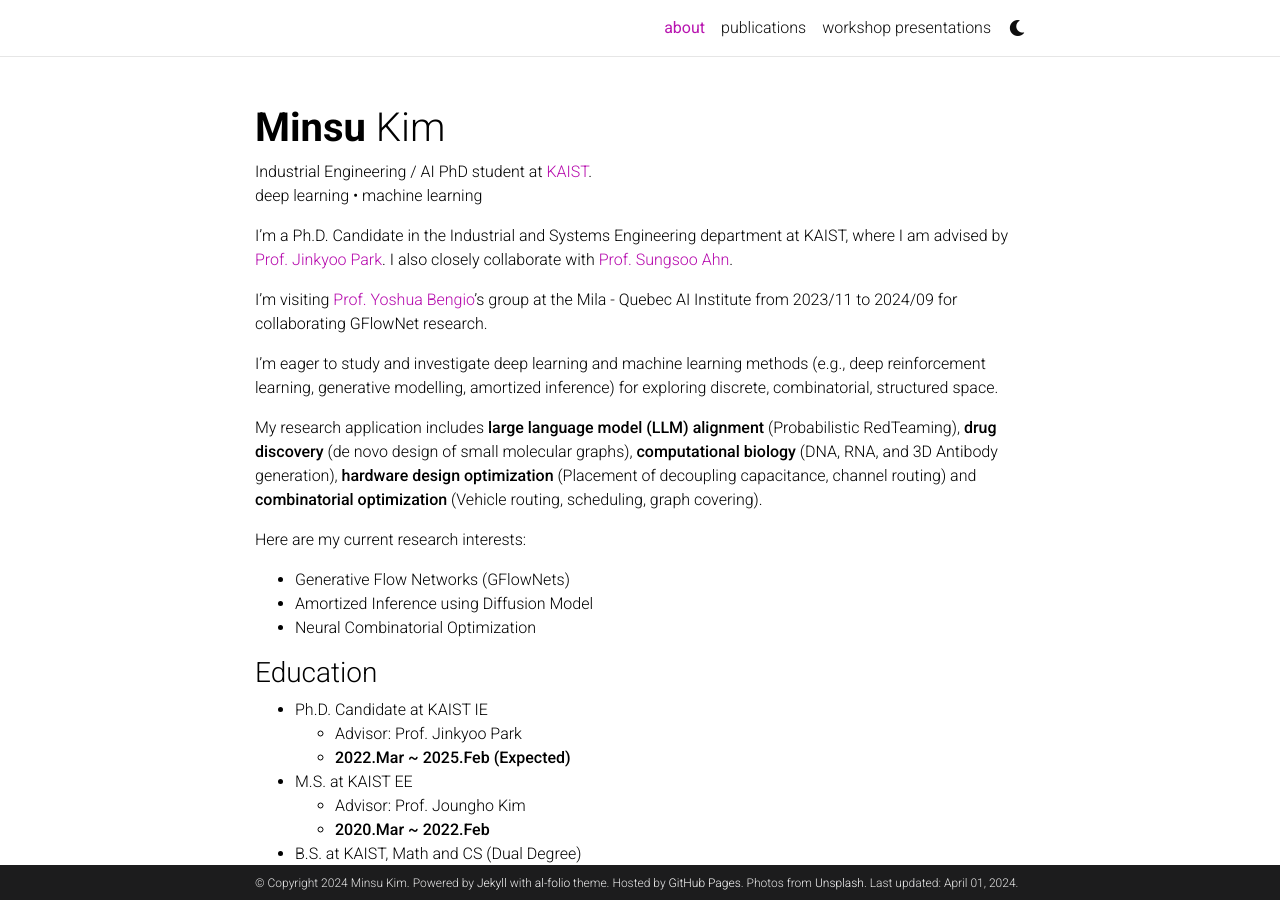
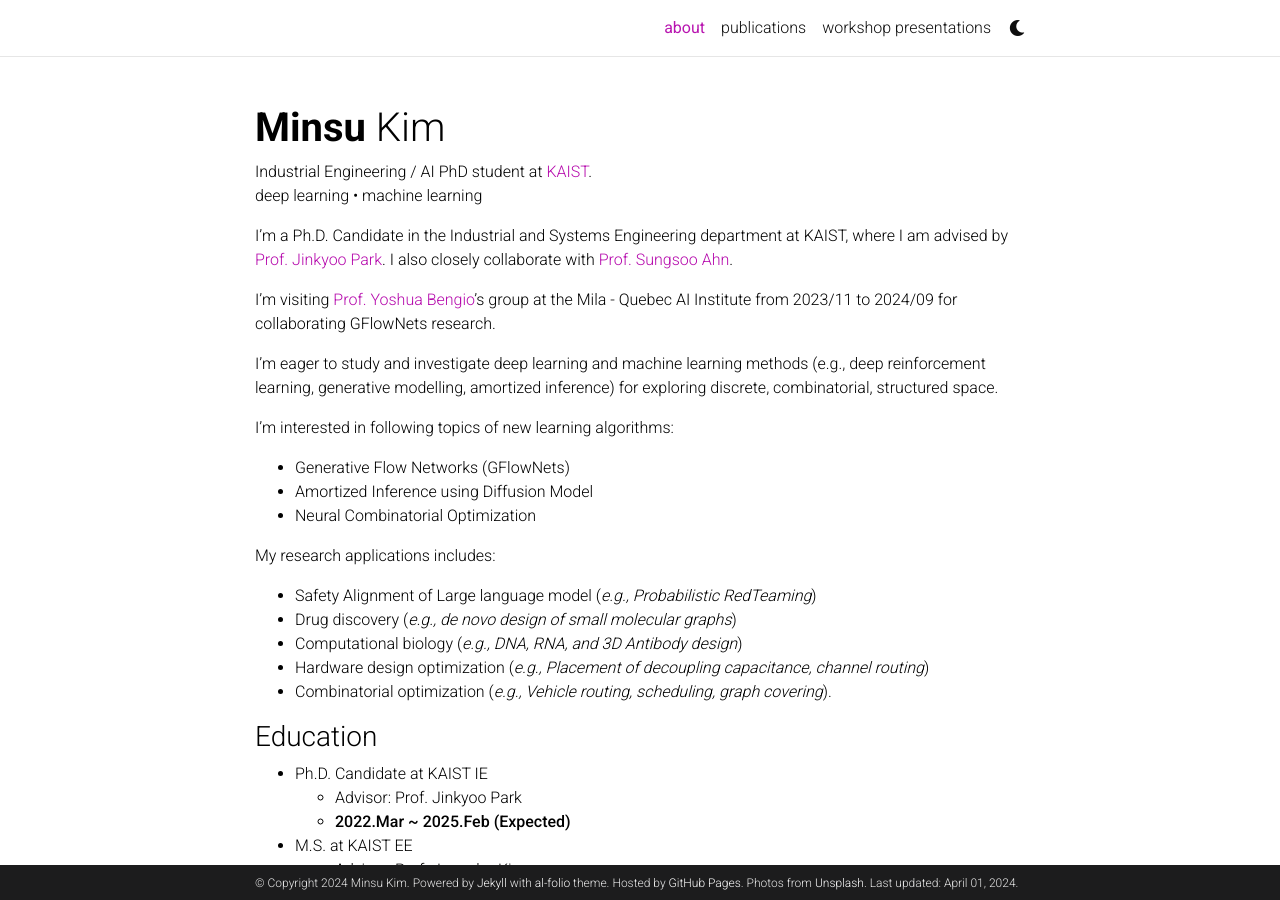
Before and after one commit to minsuukim/minsuukim.github.io, a Jekyll site: the page built from _pages/about.md, in a window 1280 px wide and 900 px high. Built offline with Jekyll 4.4.1, drawn with Linux system fonts in a browser that asks for light colours; comment, search, counter and statistics services are not loaded; a style sheet for code colours, icons or effects is not loaded.

Commit message:
Update about.md

```diff
--- a/_pages/about.md
+++ b/_pages/about.md
@@ -16,23 +16,24 @@ news: true  # includes a list of news items
 selected_papers: false # includes a list of papers marked as "selected={true}"
 social: true  # includes social icons at the bottom of the page
 ---
-
-
-
 I’m a Ph.D. Candidate in the Industrial and Systems Engineering department at KAIST, where I am advised by <a href="http://silab.kaist.ac.kr/our-team/">Prof. Jinkyoo Park</a>. I also closely collaborate with <a href="https://sites.google.com/view/sungsooahn0215/home">Prof. Sungsoo Ahn</a>.
 
-I'm visiting <a href="https://yoshuabengio.org/">Prof. Yoshua Bengio</a>'s group at the Mila - Quebec AI Institute from 2023/11 to 2024/09 for collaborating GFlowNet research.
+I'm visiting <a href="https://yoshuabengio.org/">Prof. Yoshua Bengio</a>'s group at the Mila - Quebec AI Institute from 2023/11 to 2024/09 for collaborating GFlowNets research.
 
 I'm eager to study and investigate deep learning and machine learning methods (e.g., deep reinforcement learning, generative modelling, amortized inference) for exploring discrete, combinatorial, structured space.
 
-My research application includes **large language model (LLM) alignment** (Probabilistic RedTeaming), **drug discovery** (de novo design of small molecular graphs), **computational biology** (DNA, RNA, and 3D Antibody generation), **hardware design optimization** (Placement of decoupling capacitance, channel routing) and **combinatorial optimization** (Vehicle routing, scheduling, graph covering).
-
-Here are my current research interests:
+I'm interested in following topics of new learning algorithms:
 - Generative Flow Networks (GFlowNets)
 - Amortized Inference using Diffusion Model
 - Neural Combinatorial Optimization
 
 
+My research applications includes:
+- Safety Alignment of Large language model (*e.g., Probabilistic RedTeaming*)
+- Drug discovery (*e.g., de novo design of small molecular graphs*)
+- Computational biology (*e.g., DNA, RNA, and 3D Antibody design*)
+- Hardware design optimization (*e.g., Placement of decoupling capacitance, channel routing*)
+- Combinatorial optimization (*e.g., Vehicle routing, scheduling, graph covering*).
 
 ### Education
 
```
